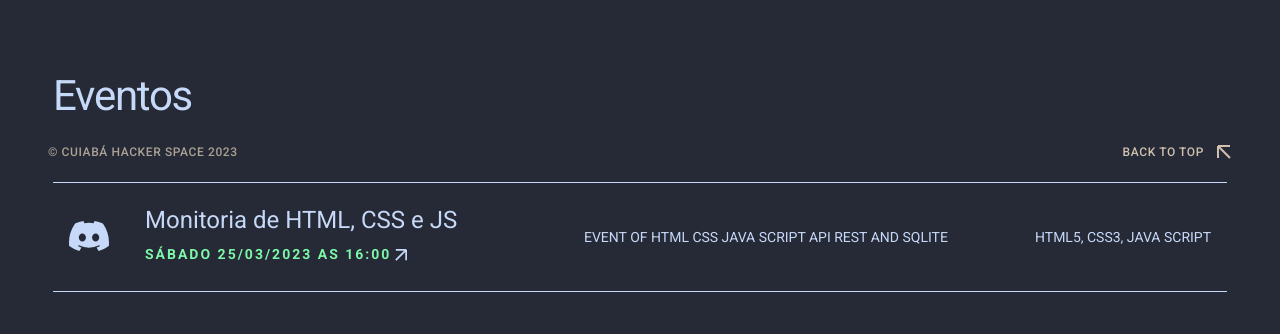
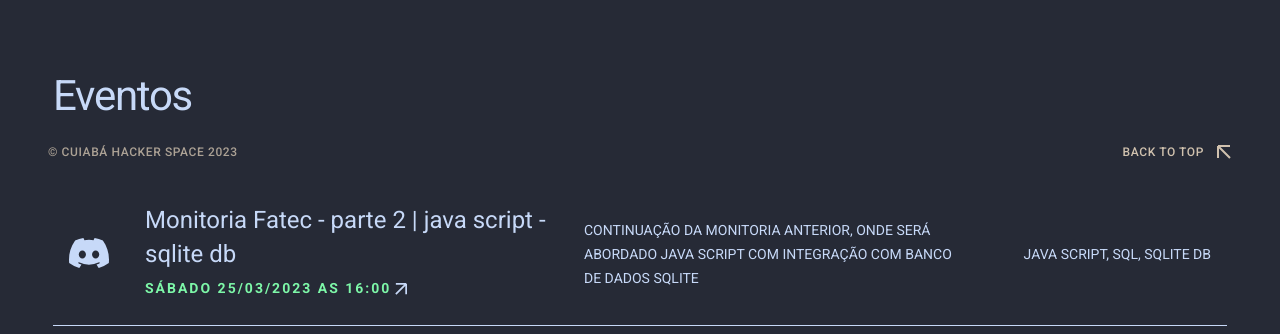
Before and after one commit to Xomano-HackerSpace/xomano-hs, a plain HTML site: page index.html in a window 1280 px wide. Shown: the part 610-944 px from the top of the page. Before the commit the page ends 902 px from the top, so only its background shows below. Drawn offline with Linux system fonts and the light colour scheme.

Commit message:
new event

```diff
--- a/index.css
+++ b/index.css
@@ -25,6 +25,7 @@
 
 .main-events {
   margin-top: 8rem;
+  margin-bottom: 8rem;
 }
 
 .main-events__title {
@@ -44,7 +45,6 @@
   gap: 16px;
   padding: 20px 16px;
   display: grid;
-  /* grid-template-columns automatico */
   grid-template-columns: 60px 423px 382px auto;
 
   border-bottom: 1px solid var(--lightblue);
@@ -192,15 +192,13 @@
   }
 }
 
-
-
 .main-footer {
   width: 100%;
-  z-index: 2;
+  z-index: 900;
   position: fixed;
+  background: var(--bg-color);
   bottom: 0;
 }
-
 
 .main-footer__arrow {
   position: relative;
--- a/index.html
+++ b/index.html
@@ -32,20 +32,23 @@
       <div class="main-events__table">
         <a
           class="main-events__row"
-          href="https://discord.gg/H5P3jVAG"
+          href="https://discord.gg/JM86A596?event=1087480446943776848"
           target="_blank"
         >
           <div class="main-events__icon">
             <img src="./assets/svg/discord-mark.svg" alt="discord" />
           </div>
           <div class="main-events__name">
-            Monitoria de HTML, CSS e JS
+            Monitoria Fatec - parte 2 | java script - sqlite db
             <span class="main-span"> Sábado 25/03/2023 as 16:00 </span>
           </div>
           <div class="main-events__description">
-            event of html css java script api rest and sqlite
+            Continuação da monitoria anterior, onde será abordado java script
+            com integração com banco de dados sqlite
           </div>
-          <div class="main-events__technologies">HTMl5, CSS3, java script</div>
+          <div class="main-events__technologies">
+            java script, sql, sqlite db
+          </div>
         </a>
       </div>
     </div>
```
